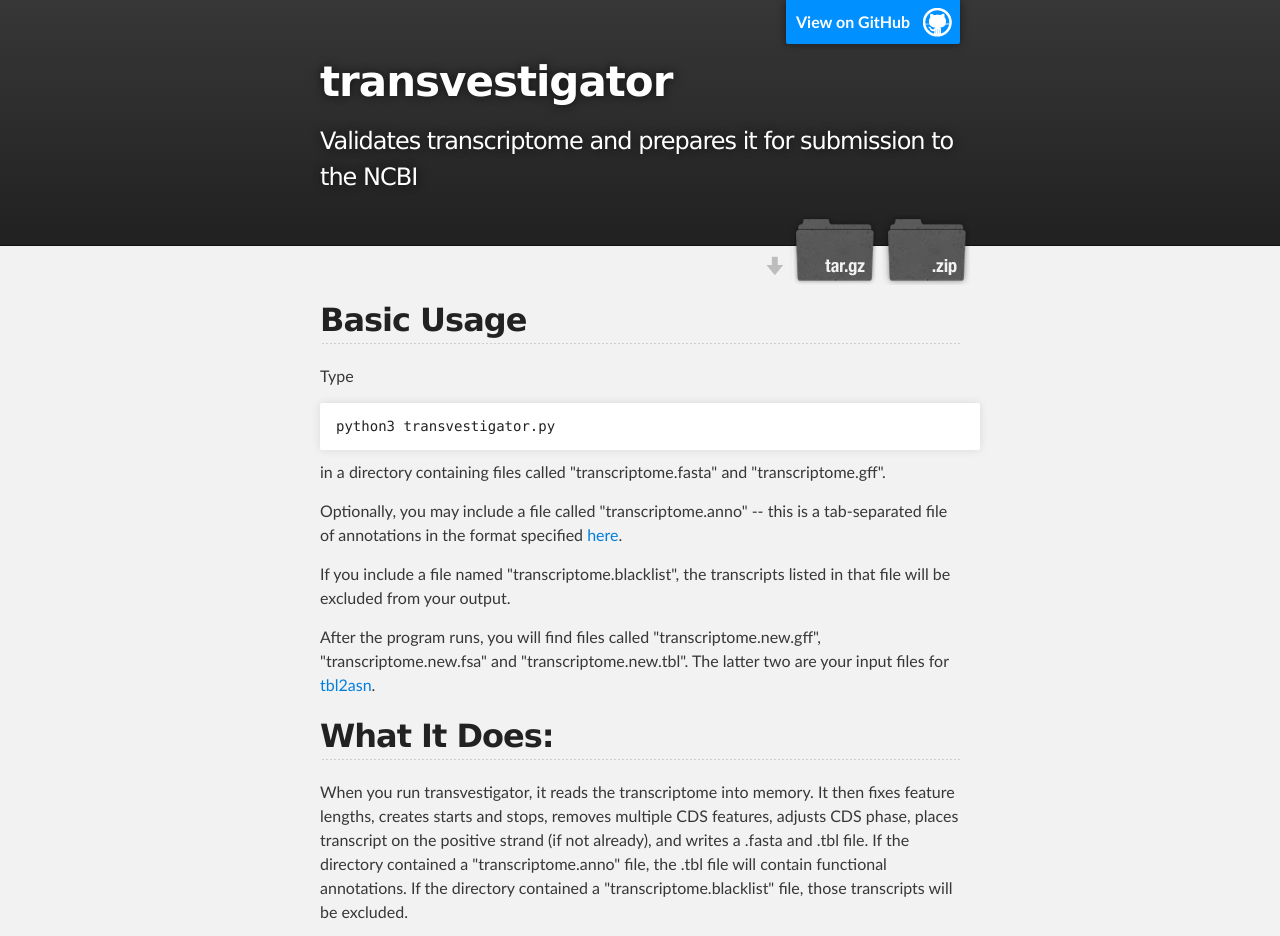
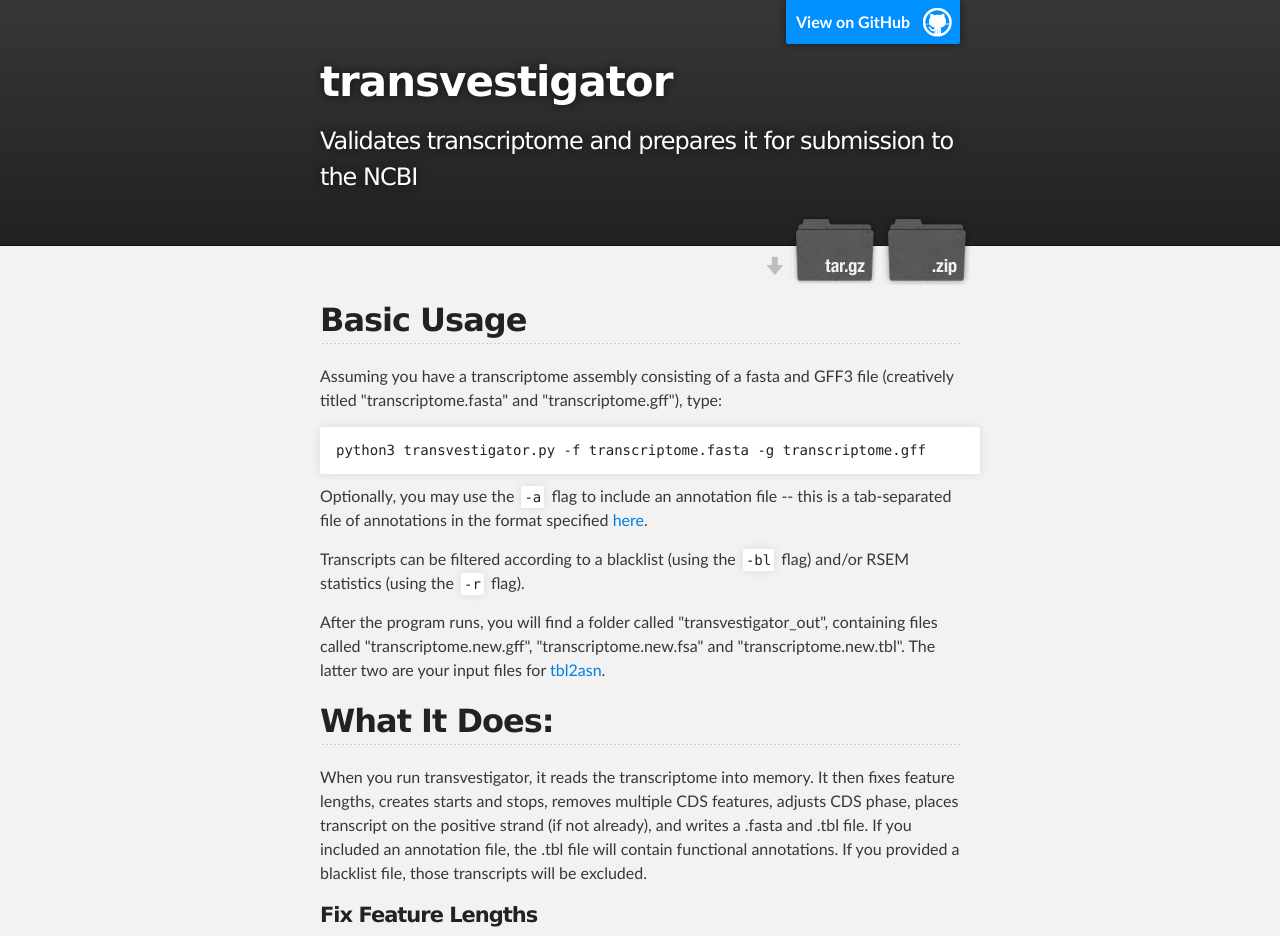
Before and after one commit to genomeannotation/transvestigator, a plain HTML site: page index.html in a window 1280 px wide. Shown: the top 936 px of the page. Drawn offline with Linux system fonts and the light colour scheme.

Commit message:
updated docs to reflect new command line args

```diff
--- a/index.html
+++ b/index.html
@@ -36,23 +36,21 @@
 <h2>
 <a name="basic-usage" class="anchor" href="#basic-usage"><span class="octicon octicon-link"></span></a>Basic Usage</h2>
 
-<p>Type</p>
+<p>Assuming you have a transcriptome assembly consisting of a fasta and GFF3 file (creatively titled "transcriptome.fasta" and "transcriptome.gff"), type:</p>
 
-<pre><code>python3 transvestigator.py
+<pre><code>python3 transvestigator.py -f transcriptome.fasta -g transcriptome.gff
 </code></pre>
 
-<p>in a directory containing files called "transcriptome.fasta" and "transcriptome.gff".</p>
+<p>Optionally, you may use the <code>-a</code> flag to include an annotation file -- this is a tab-separated file of annotations in the format specified <a href="http://genomeannotation.github.io/GAG/#functional-annotations">here</a>.</p>
 
-<p>Optionally, you may include a file called "transcriptome.anno" -- this is a tab-separated file of annotations in the format specified <a href="http://genomeannotation.github.io/GAG/#functional-annotations">here</a>.</p>
+<p>Transcripts can be filtered according to a blacklist (using the <code>-bl</code> flag) and/or RSEM statistics (using the <code>-r</code> flag).
 
-<p>If you include a file named "transcriptome.blacklist", the transcripts listed in that file will be excluded from your output.</p>
-
-<p>After the program runs, you will find files called "transcriptome.new.gff", "transcriptome.new.fsa" and "transcriptome.new.tbl". The latter two are your input files for <a href="https://www.ncbi.nlm.nih.gov/genbank/tbl2asn2">tbl2asn</a>.</p>
+<p>After the program runs, you will find a folder called "transvestigator_out", containing files called "transcriptome.new.gff", "transcriptome.new.fsa" and "transcriptome.new.tbl". The latter two are your input files for <a href="https://www.ncbi.nlm.nih.gov/genbank/tbl2asn2">tbl2asn</a>.</p>
 
 <h2>
 <a name="what-it-does" class="anchor" href="#what-it-does"><span class="octicon octicon-link"></span></a>What It Does:</h2>
 
-<p>When you run transvestigator, it reads the transcriptome into memory. It then fixes feature lengths, creates starts and stops, removes multiple CDS features, adjusts CDS phase, places transcript on the positive strand (if not already),  and writes a .fasta and .tbl file. If the directory contained a "transcriptome.anno" file, the .tbl file will contain functional annotations. If the directory contained a "transcriptome.blacklist" file, those transcripts will be excluded.</p>
+<p>When you run transvestigator, it reads the transcriptome into memory. It then fixes feature lengths, creates starts and stops, removes multiple CDS features, adjusts CDS phase, places transcript on the positive strand (if not already),  and writes a .fasta and .tbl file. If you included an annotation file, the .tbl file will contain functional annotations. If you provided a blacklist file, those transcripts will be excluded.</p>
 
 <h4>
 <a name="fix-feature-lengths" class="anchor" href="#fix-feature-lengths"><span class="octicon octicon-link"></span></a>Fix Feature Lengths</h4>
@@ -99,9 +97,11 @@ comp10026_c0_seq1	.	CDS	1568	1969	.	+	.	ID=cds.m.4873;Parent=m.4873
 </code></pre>
 <p>Note that the contig 'comp100026_c0_seq1' contains two gene/mRNA/exon/CDS features. We can only have one in our final submission. Take care of this by running transvestigator.</p>
 <p>If you're in the root folder of the repository, you can run it by typing</p>
-<pre><code>python3 transvestigator.py walkthrough/multi_cds/
+<pre><code>python3 transvestigator.py\
+        -f walkthrough/multi_cds/transcriptome.fasta\
+        -g walkthrough/multi_cds/transcriptome.gff
 </code></pre>
-<p>After the program runs, take a look at the file 'walkthrough/multi_cds/transcriptome.new.gff':</p>
+<p>After the program runs, take a look at the file 'transvestigator_out/transcriptome.new.gff':</p>
 <pre><code>
 comp10026_c0_seq1	.	gene	1	1674	.	+	0	ID=g.4872
 comp10026_c0_seq1	.	mRNA	1	1674	.	+	0	ID=m.4872;Parent=g.4872
```
